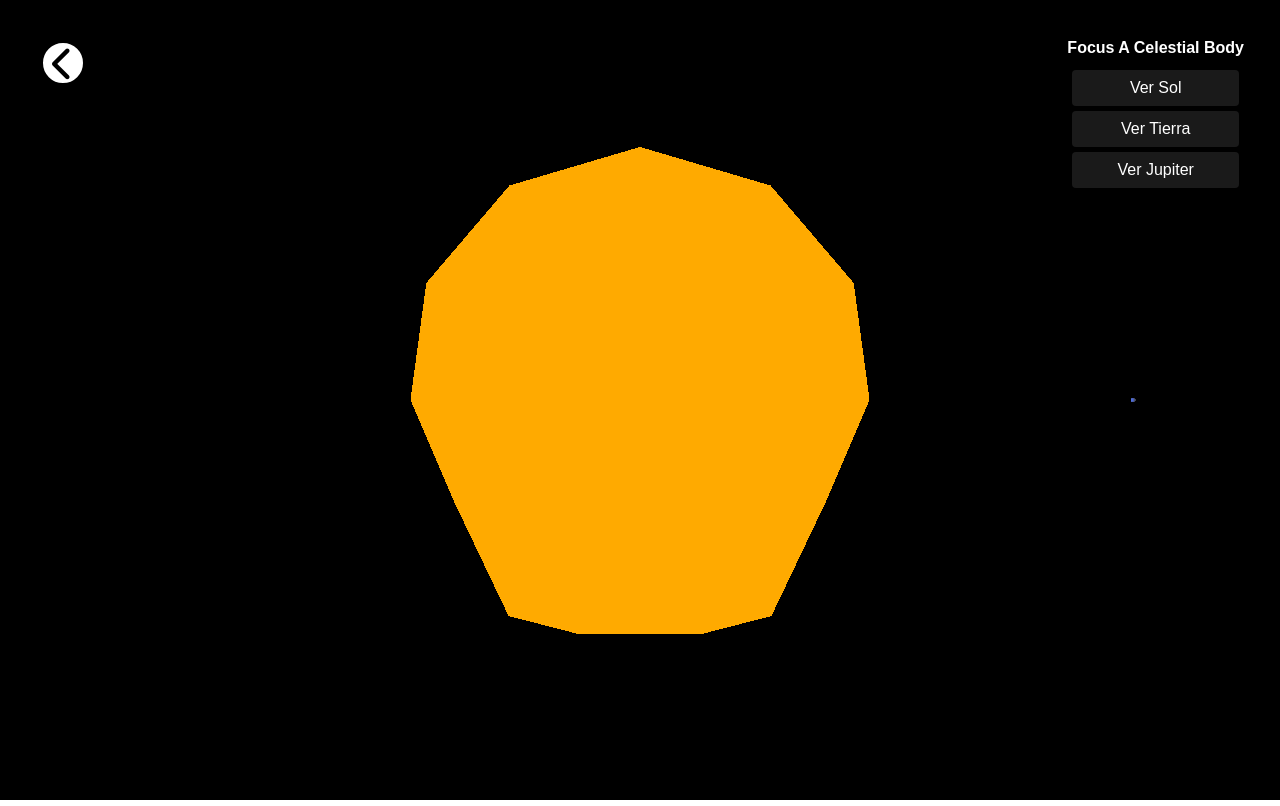
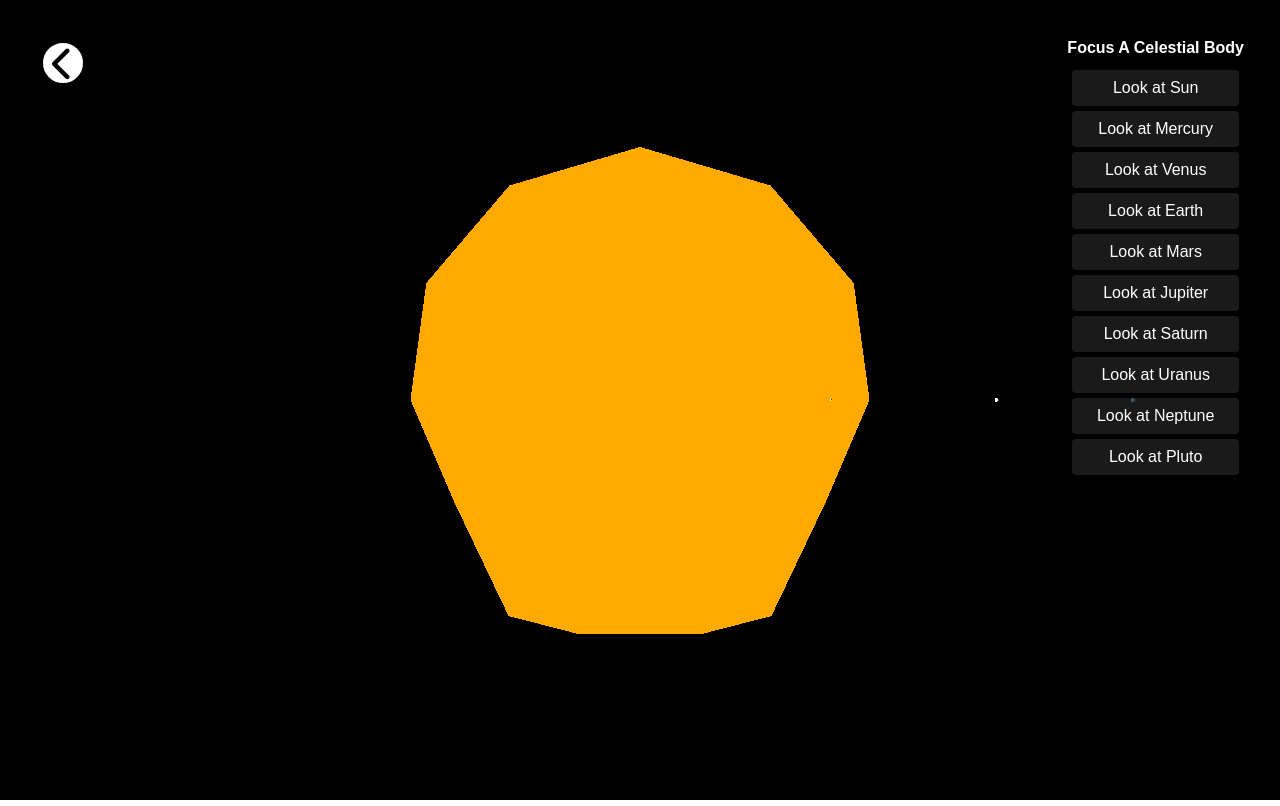
Before and after one commit to leoncantillo/learning_threejs, a React (Vite) app: page /practice_3 in a window 1280 px wide. Built offline with nearby package versions, Linux system fonts and the light colour scheme.

Commit message:
[UPDATE] The other planets.

```diff
--- a/src/components/FocusPlanetBtn.jsx
+++ b/src/components/FocusPlanetBtn.jsx
@@ -6,13 +6,34 @@ const FocusPlanetBtn = ({ focusOnPlanet }) => {
             <h3>Focus A Celestial Body</h3>
             <ul>
                 <li onClick={() => focusOnPlanet('sun')} style={{ margin: '5px' }}>
-                Ver Sol
+                    Look at Sun
+                </li>
+                <li onClick={() => focusOnPlanet('mercury')} style={{ margin: '5px' }}>
+                    Look at Mercury
+                </li>
+                <li onClick={() => focusOnPlanet('venus')} style={{ margin: '5px' }}>
+                    Look at Venus
                 </li>
                 <li onClick={() => focusOnPlanet('earth')} style={{ margin: '5px' }}>
-                    Ver Tierra
+                    Look at Earth
+                </li>
+                <li onClick={() => focusOnPlanet('mars')} style={{ margin: '5px' }}>
+                    Look at Mars
                 </li>
                 <li onClick={() => focusOnPlanet('jupiter')} style={{ margin: '5px' }}>
-                    Ver Jupiter
+                    Look at Jupiter
+                </li>
+                <li onClick={() => focusOnPlanet('saturn')} style={{ margin: '5px' }}>
+                    Look at Saturn
+                </li>
+                <li onClick={() => focusOnPlanet('uranus')} style={{ margin: '5px' }}>
+                    Look at Uranus
+                </li>
+                <li onClick={() => focusOnPlanet('neptune')} style={{ margin: '5px' }}>
+                    Look at Neptune
+                </li>
+                <li onClick={() => focusOnPlanet('pluto')} style={{ margin: '5px' }}>
+                    Look at Pluto
                 </li>
             </ul>
         </div>
--- a/src/page/Practice_3.jsx
+++ b/src/page/Practice_3.jsx
@@ -53,7 +53,7 @@ const Practice_3 = () => {
         window.addEventListener('resize', onWindowResize);
 
         // Lights
-        const sunshine = new THREE.PointLight(0xfffffff, 500);
+        const sunshine = new THREE.PointLight(0xfffffff, 5000);
         scene.add(sunshine);
 
         const objects = [];
@@ -78,6 +78,24 @@ const Practice_3 = () => {
         planetRefs.current.sun = sunMesh;
         objects.push(sunMesh);
 
+        const mercuryOrbit = new THREE.Object3D();
+        solarSystem.add(mercuryOrbit);
+        objects.push(mercuryOrbit);
+
+        const mercuryMesh = createSphereCB(planetaryData.mercury);
+        mercuryOrbit.add(mercuryMesh);
+        planetRefs.current.mercury = mercuryMesh;
+        objects.push(mercuryMesh);
+
+        const venusOrbit = new THREE.Object3D();
+        solarSystem.add(venusOrbit);
+        objects.push(venusOrbit);
+
+        const venusMesh = createSphereCB(planetaryData.venus);
+        venusOrbit.add(venusMesh);
+        planetRefs.current.venus = venusMesh;
+        objects.push(venusMesh);
+
         const earthOrbit = new THREE.Object3D();
         solarSystem.add(earthOrbit);
         objects.push(earthOrbit);
@@ -97,6 +115,15 @@ const Practice_3 = () => {
         // moonOrbit.add(moonMesh);
         // objects.push(moonMesh);
 
+        const marsOrbit = new THREE.Object3D();
+        solarSystem.add(marsOrbit);
+        objects.push(marsOrbit);
+
+        const marsMesh = createSphereCB(planetaryData.mars);
+        marsOrbit.add(marsMesh);
+        planetRefs.current.mars = marsMesh;
+        objects.push(marsMesh);
+
         const jupiterOrbit = new THREE.Object3D();
         solarSystem.add(jupiterOrbit);
         objects.push(jupiterOrbit);
@@ -105,6 +132,42 @@ const Practice_3 = () => {
         jupiterOrbit.add(jupiterMesh);
         planetRefs.current.jupiter = jupiterMesh;
         objects.push(jupiterMesh);
+
+        const saturnOrbit = new THREE.Object3D();
+        solarSystem.add(saturnOrbit);
+        objects.push(saturnOrbit);
+
+        const saturnMesh = createSphereCB(planetaryData.saturn);
+        saturnOrbit.add(saturnMesh);
+        planetRefs.current.saturn = saturnMesh;
+        objects.push(saturnMesh);
+
+        const uranusOrbit = new THREE.Object3D();
+        solarSystem.add(uranusOrbit);
+        objects.push(uranusOrbit);
+
+        const uranusMesh = createSphereCB(planetaryData.uranus);
+        uranusOrbit.add(uranusMesh);
+        planetRefs.current.uranus = uranusMesh;
+        objects.push(uranusMesh);
+
+        const neptuneOrbit = new THREE.Object3D();
+        solarSystem.add(neptuneOrbit);
+        objects.push(neptuneOrbit);
+
+        const neptuneMesh = createSphereCB(planetaryData.neptune);
+        neptuneOrbit.add(neptuneMesh);
+        planetRefs.current.neptune = neptuneMesh;
+        objects.push(neptuneMesh);
+
+        const plutoOrbit = new THREE.Object3D();
+        solarSystem.add(plutoOrbit);
+        objects.push(plutoOrbit);
+
+        const plutoMesh = createSphereCB(planetaryData.pluto);
+        plutoOrbit.add(plutoMesh);
+        planetRefs.current.pluto = plutoMesh;
+        objects.push(plutoMesh);
 
 
         function animation(time) {
```
